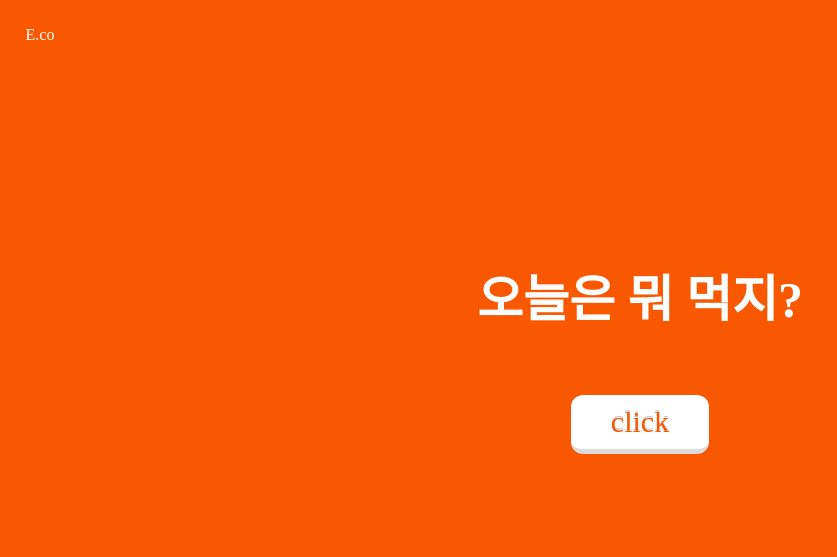
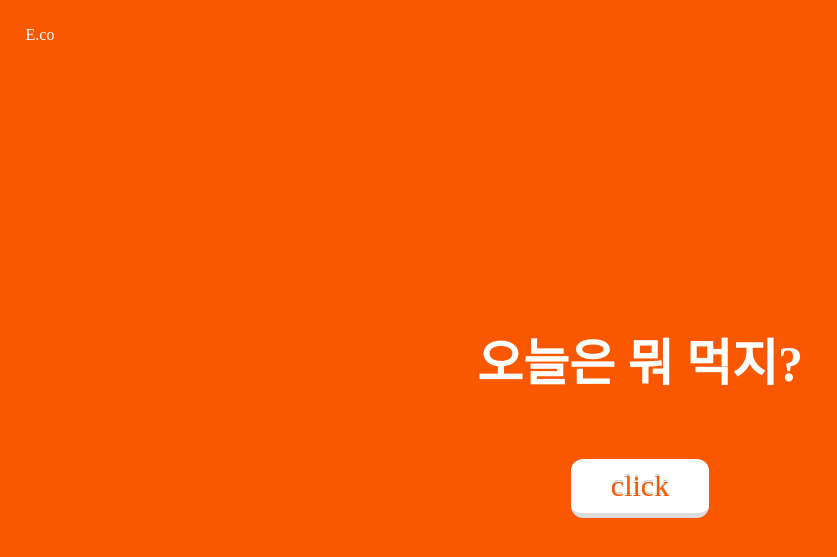
Before and after one commit to eunag63/Pick-the-food, a Django app: page / in a window 1280 px wide. Shown: the top 557 px of the page, without its empty margins (0-837 px from the left). Run offline with Django 3.2, Linux system fonts and the light colour scheme; some web fonts are replaced.

Commit message:
css 수정

```diff
--- a/mysite/pickFood/static/css/main.css
+++ b/mysite/pickFood/static/css/main.css
@@ -27,17 +27,16 @@ h1{
   font-size: 50px;
   color: #FFFFFF;
   font-family: "bedal";
+  margin: 5%;
 }
 .btn{
   border: none;
   font-family: "bedal";
-
   text-decoration: none;
   font-size: 30px;
   background-color: #FFFFFF;
   color: #F95700;
   padding: 10px 40px;
-  margin: 5%;
   display: inline-block;
   border-radius: 12px;
   transition: all 0.1s;
```
